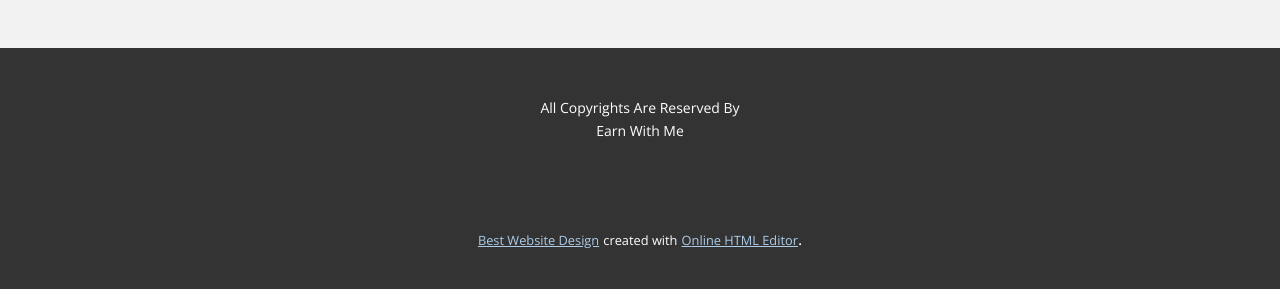
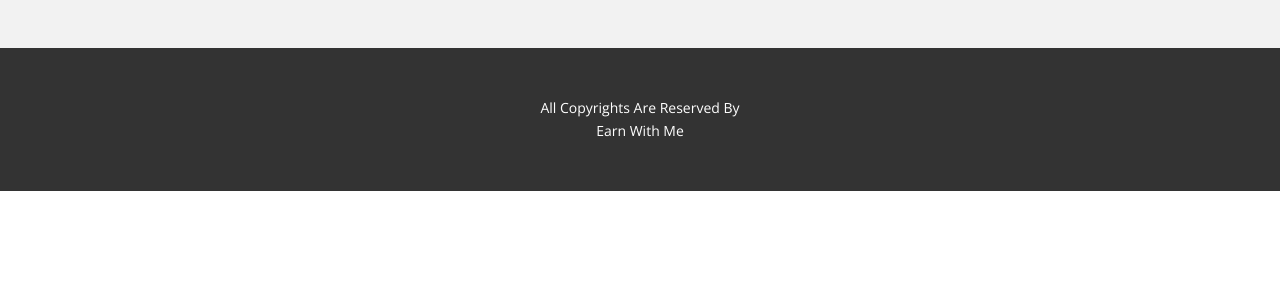
Before and after one commit to aliraffay/captchatyping, a plain HTML site: page Captcha-Typing-Job.html in a window 1280 px wide. Shown: the part 1429-1718 px from the top of the page. After the commit the page ends 1620 px from the top, so only its background shows below. Drawn offline with nearby package versions, Linux system fonts and the light colour scheme.

Commit message:
Update Captcha-Typing-Job.html

```diff
--- a/Captcha-Typing-Job.html
+++ b/Captcha-Typing-Job.html
@@ -81,16 +81,6 @@
         <p class="u-small-text u-text u-text-variant u-text-1">All Copyrights Are Reserved By<br>Earn With Me
         </p>
       </div></footer>
-    <section class="u-backlink u-clearfix u-grey-80">
-      <a class="u-link" href="https://nicepage.com/website-design" target="_blank">
-        <span>Best Website Design</span>
-      </a>
-      <p class="u-text">
-        <span>created with</span>
-      </p>
-      <a class="u-link" href="https://nicepage.com/html-website-builder" target="_blank">
-        <span>Online HTML Editor</span>
-      </a>.
-    </section>
+
   </body>
 </html>
```
